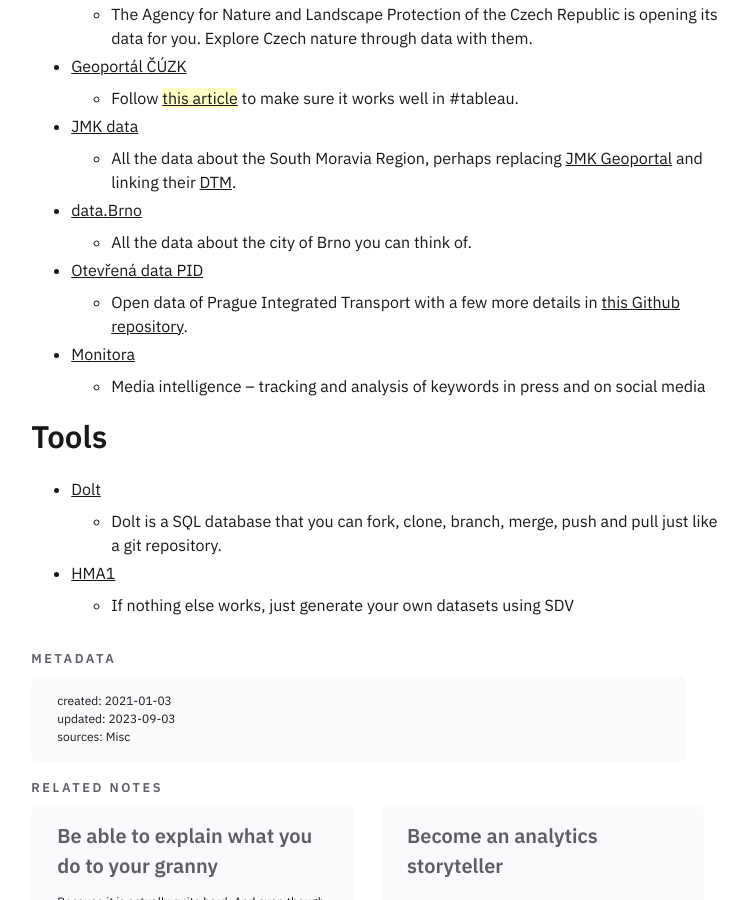
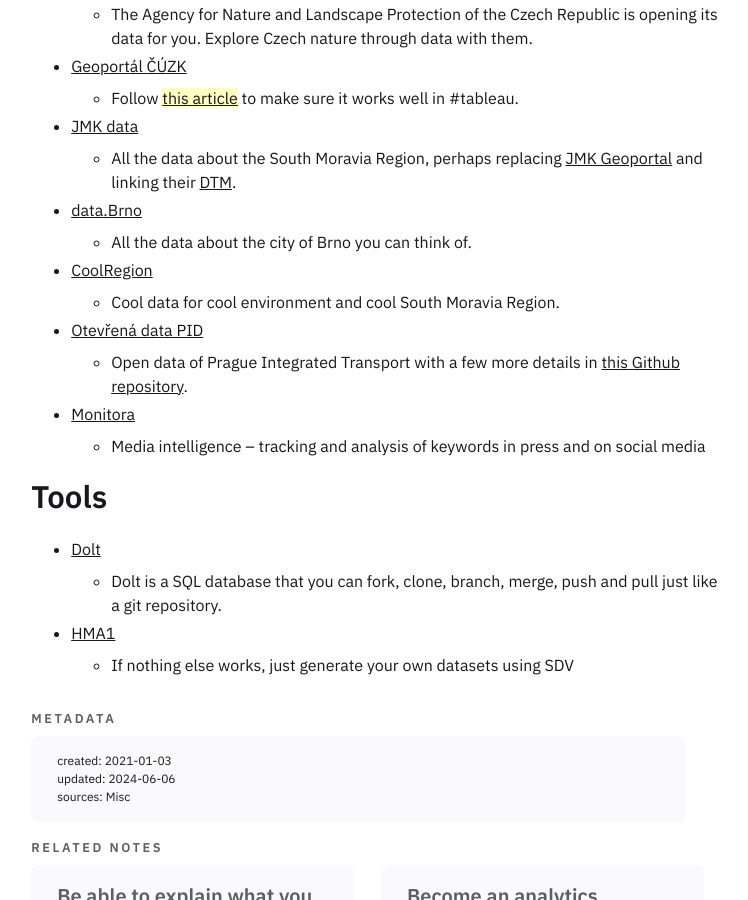
Before and after one commit to one-data-cookie/one-data-cookie.github.io, a Jekyll site: the page built from _notes/data-society/Find the right dataset.md, in a window 1280 px wide and 900 px high, scrolled down 1264 px. Shown: the whole window, without its empty margins (264-1012 px from the left). Built offline with Jekyll 4.4.1, drawn with Linux system fonts in a browser that asks for light colours.

Commit message:
sync notes and files as of 2024-06-06 18:03:44 UTC

```diff
--- a/_notes/data-society/Find the right dataset.md
+++ b/_notes/data-society/Find the right dataset.md
@@ -5,7 +5,7 @@
 tags: [tutorial, dataset]
 season: summer
 created: 2021-01-03
-updated: 2023-09-03
+updated: 2024-06-06
 sources: Misc
 ---
 
@@ -41,6 +41,8 @@
 	* All the data about the South Moravia Region, perhaps replacing [JMK Geoportal](https://mapy.jmk.cz/) and linking their [DTM](https://dtm.jmk.cz/dtm/map/public?).
 * [data.Brno](https://data.brno.cz/)
 	* All the data about the city of Brno you can think of.
+* [CoolRegion](https://coolregion.eu/)
+	* Cool data for cool environment and cool South Moravia Region.
 * [Otevřená data PID](https://pid.cz/o-systemu/opendata/)
 	* Open data of Prague Integrated Transport with a few more details in [this Github repository](https://github.com/datastory/dpp-prepravni-pruzkumy).
 * [Monitora](https://monitora.cz/)
```
Also changed, not shown: _notes/data-analytics/Consider a role of an Analytics Engineer.md (+3 -1 lines), _notes/data-coding/Learn Vim.md (+10 -1 lines).
